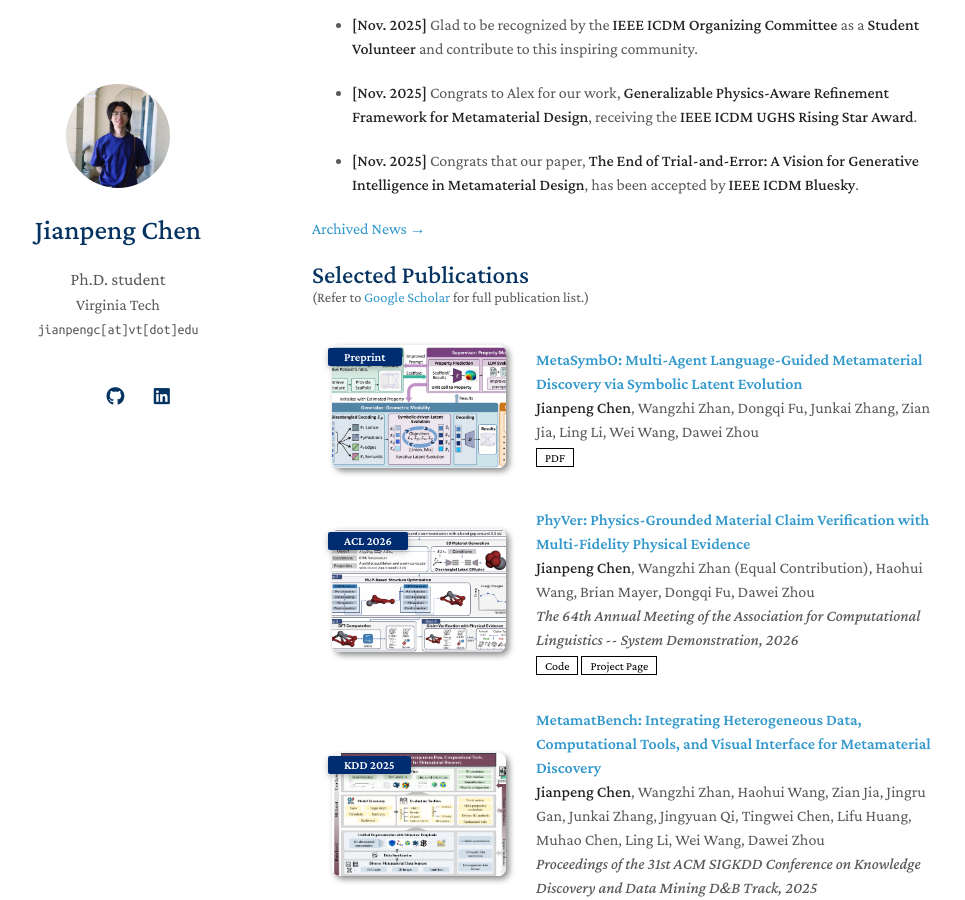
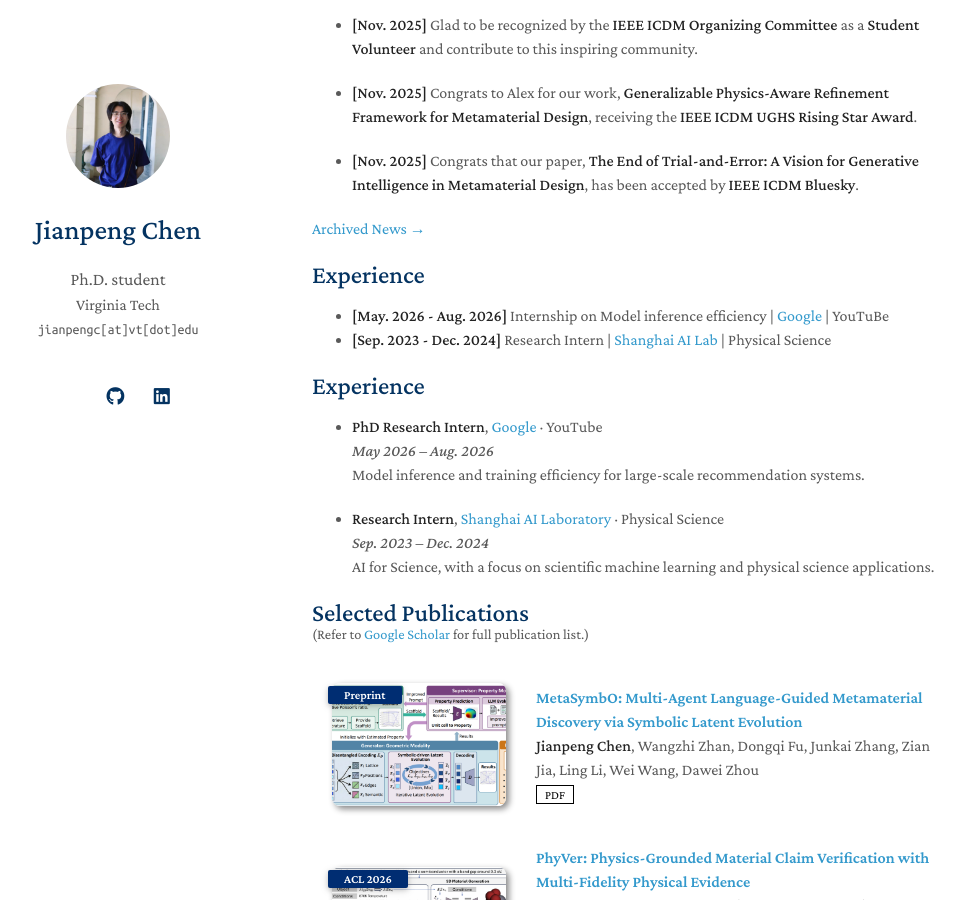
Before and after one commit to cjpcool/cjpcool.github.io, a Jekyll site: the page built from index.md, in a window 1280 px wide and 900 px high, scrolled down 1018 px. Shown: the whole window, without its empty margins (158-1123 px from the left). Built offline with Jekyll 4.4.1, drawn with Linux system fonts in a browser that asks for light colours; a style sheet for code colours, icons or effects is not loaded; our own code applies the rules of GitHub Pages for plain Markdown files.

Commit message:
Update index.md
Updated internship experiences and added details about roles at Google and Shanghai AI Lab.

```diff
--- a/index.md
+++ b/index.md
@@ -24,9 +24,20 @@
 
 
 
-<!-- ## Internship Experience
- - **[Sep. 2023 - Dec. 2024]** Reserach Intern \| [Shanghai AI Lab](https://www.shlab.org.cn/) \| AI for Science
--->
+## Experience
+ - **[May. 2026 - Aug. 2026]** Internship on Model inference efficiency \| [Google]() \| YouTuBe
+ - **[Sep. 2023 - Dec. 2024]** Research Intern \| [Shanghai AI Lab](https://www.shlab.org.cn/) \| Physical Science
+
+
+## Experience
+
+- **PhD Research Intern**, [Google](https://www.google.com/) · YouTube
+  *May 2026 – Aug. 2026*
+  Model inference and training efficiency for large-scale recommendation systems.
+
+- **Research Intern**, [Shanghai AI Laboratory](https://www.shlab.org.cn/) · Physical Science
+  *Sep. 2023 – Dec. 2024*
+  AI for Science, with a focus on scientific machine learning and physical science applications.
 
 {% include_relative _includes/publications.md %}
 
```
